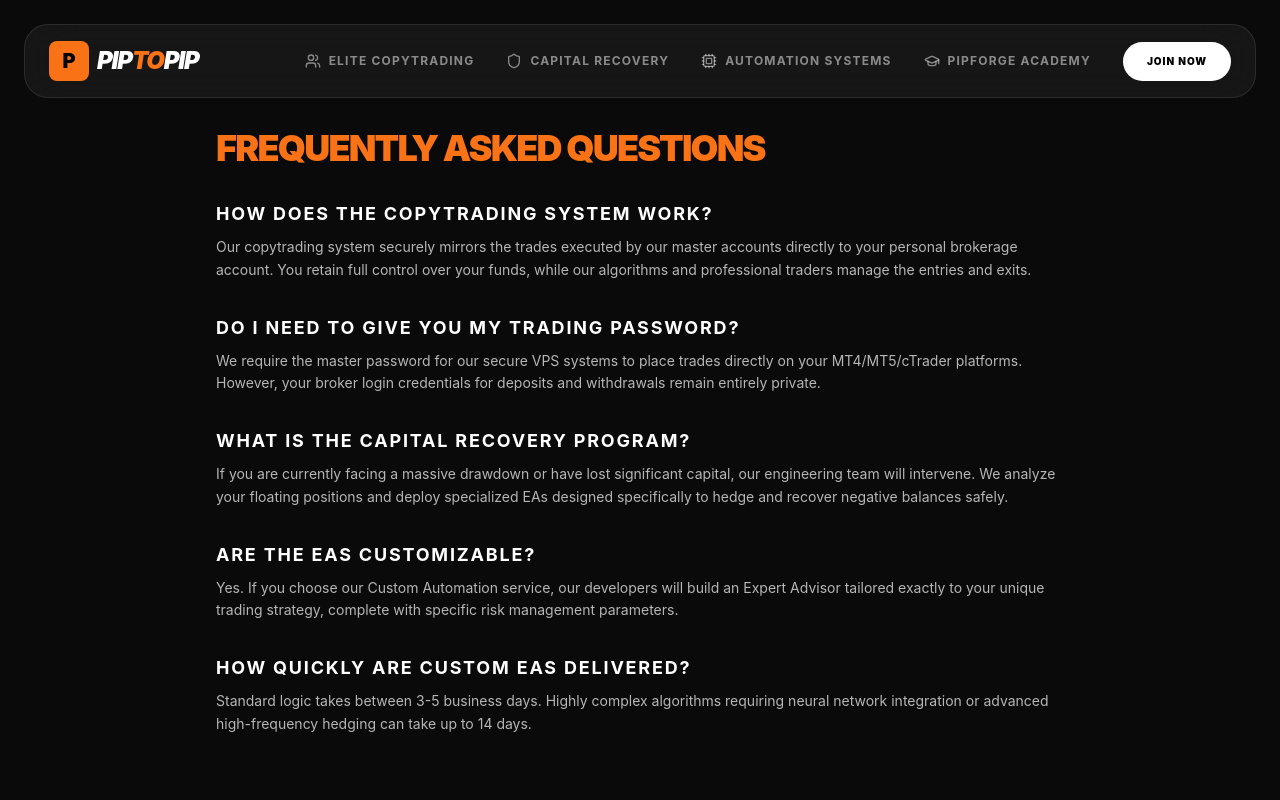
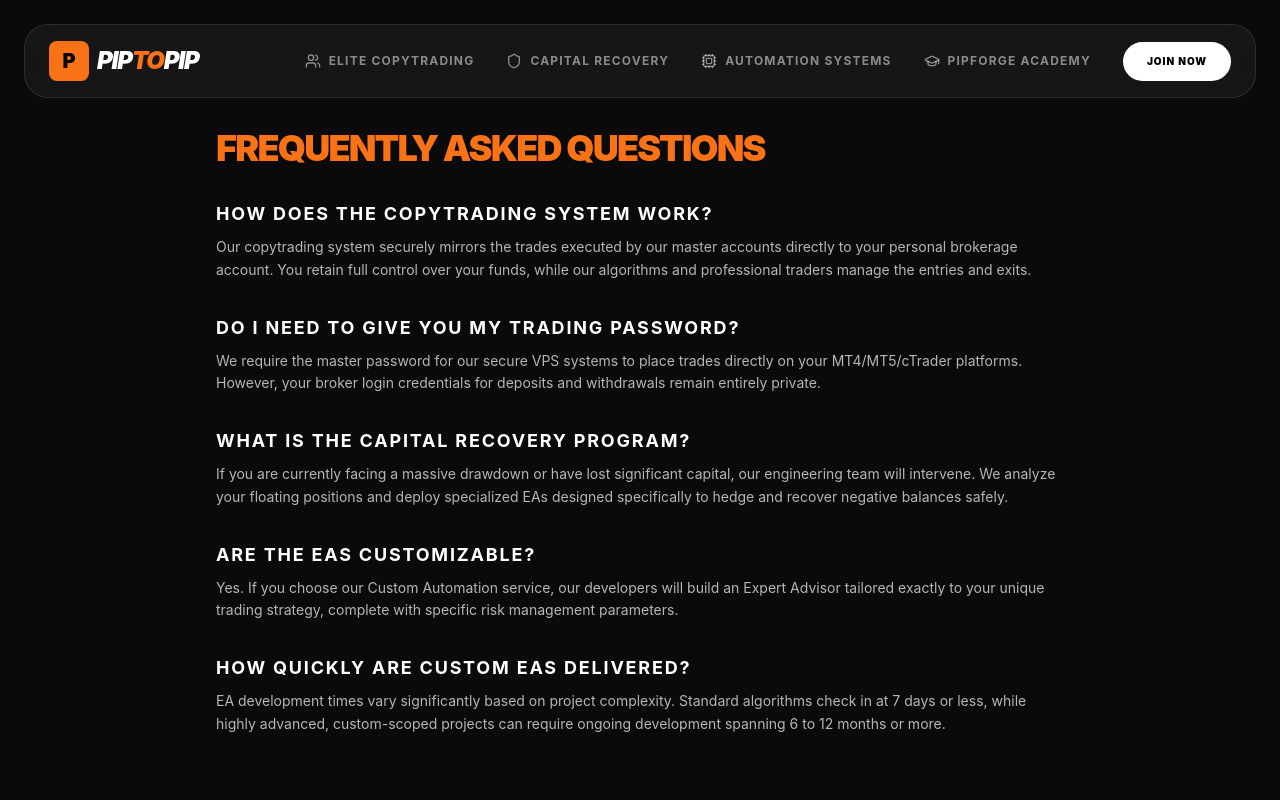
Before and after one commit to thechillpal-design/piptopip, a React (Vite) app: page /faq in a window 1280 px wide. Shown: the top 800 px of the page. Built offline with nearby package versions, Linux system fonts and the light colour scheme.

Commit message:
Update FAQ text for Custom EA delivery times

```diff
--- a/src/pages/FaqPage.tsx
+++ b/src/pages/FaqPage.tsx
@@ -31,7 +31,7 @@ export default function FaqPage() {
 
                     <div>
                         <h3 className="text-lg font-bold text-white mb-2 uppercase tracking-widest">How quickly are Custom EAs delivered?</h3>
-                        <p>Standard logic takes between 3-5 business days. Highly complex algorithms requiring neural network integration or advanced high-frequency hedging can take up to 14 days.</p>
+                        <p>EA development times vary significantly based on project complexity. Standard algorithms check in at 7 days or less, while highly advanced, custom-scoped projects can require ongoing development spanning 6 to 12 months or more.</p>
                     </div>
 
                 </div>
```
